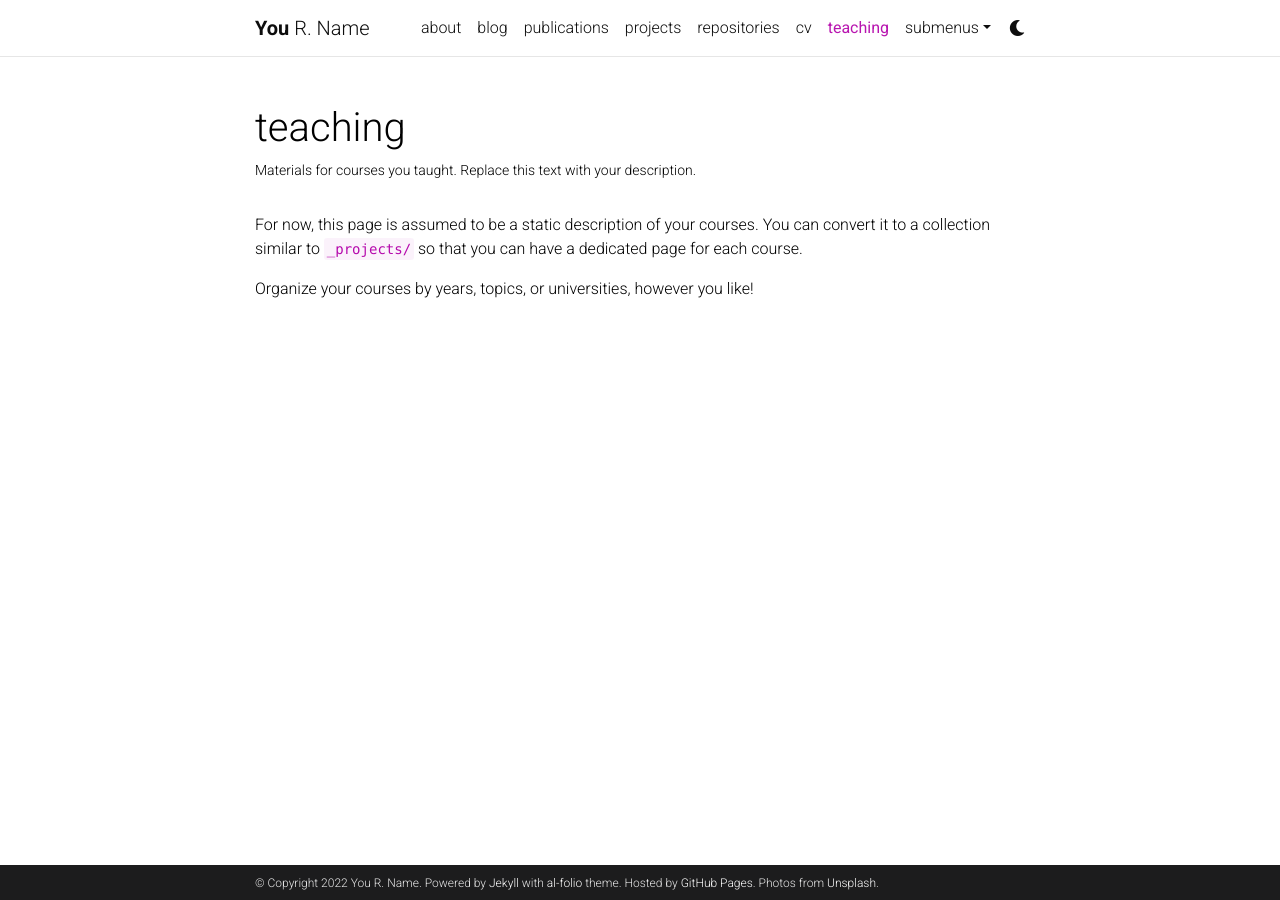
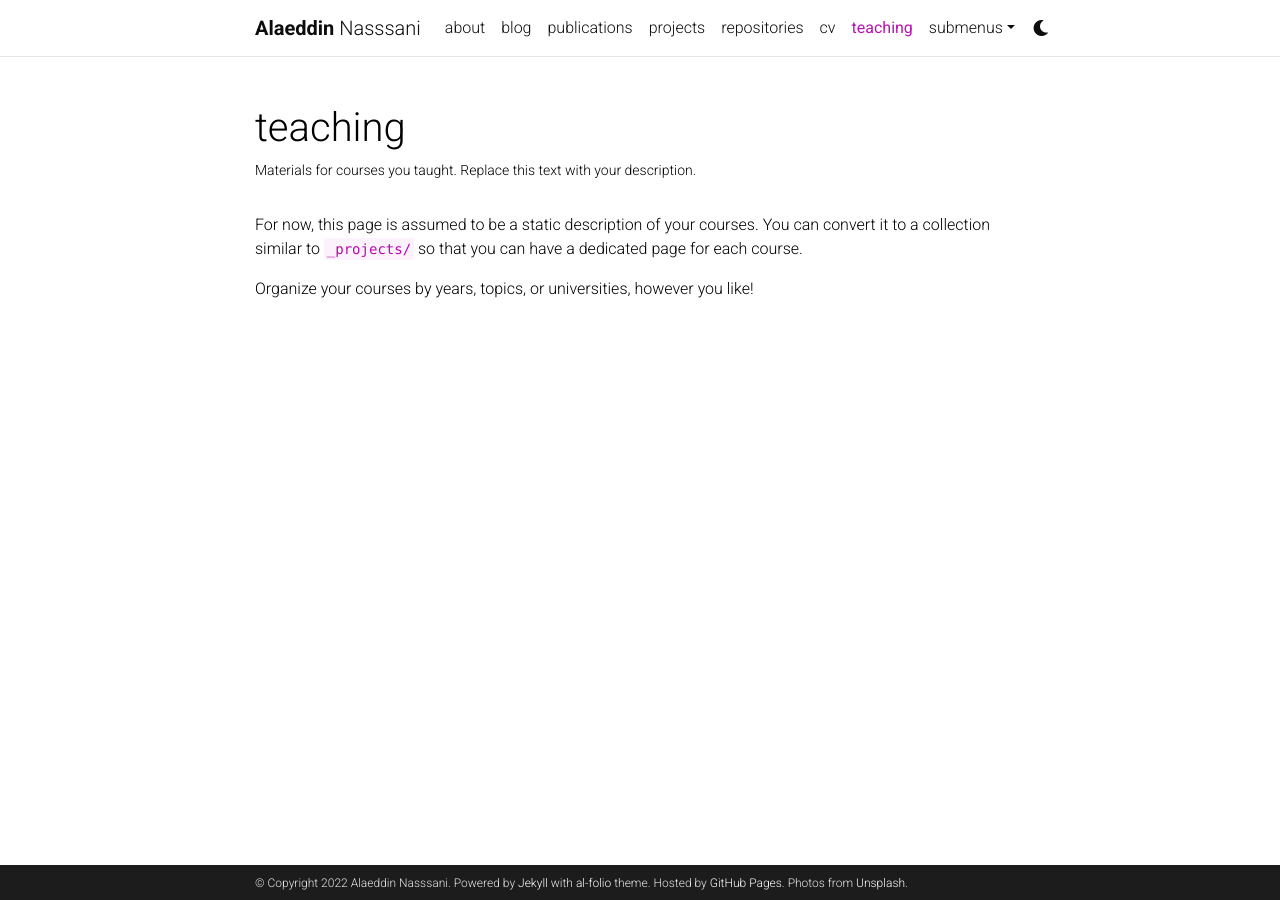
Before and after one commit to an83/an83.github.io, a Jekyll site: the page built from _pages/teaching.md, in a window 1280 px wide. Built offline with Jekyll 4.4.1, drawn with Linux system fonts in a browser that asks for light colours; comment, search, counter and statistics services are not loaded; a style sheet for code colours, icons or effects is not loaded.

Commit message:
update name

```diff
--- a/_config.yml
+++ b/_config.yml
@@ -3,9 +3,9 @@
 # -----------------------------------------------------------------------------
 
 title: blank # the website title (if blank, full name will be used instead)
-first_name: You
-middle_name: R.
-last_name: Name
+first_name: Alaeddin
+middle_name:
+last_name: Nasssani
 email: you@example.com
 description: > # the ">" symbol means to ignore newlines until "footer_text:"
   A simple, whitespace theme for academics. Based on [*folio](https://github.com/bogoli/-folio) design.
@@ -257,7 +257,7 @@ more_authors_animation_delay: 10  # more authors are revealed on click using ani
 # -----------------------------------------------------------------------------
 
 imagemagick:
-  enabled: true # enables responsive images for your site (recomended, see https://github.com/alshedivat/al-folio/issues/537)
+  enabled: false # enables responsive images for your site (recomended, see https://github.com/alshedivat/al-folio/issues/537)
   widths:
     - 480
     - 800
```
